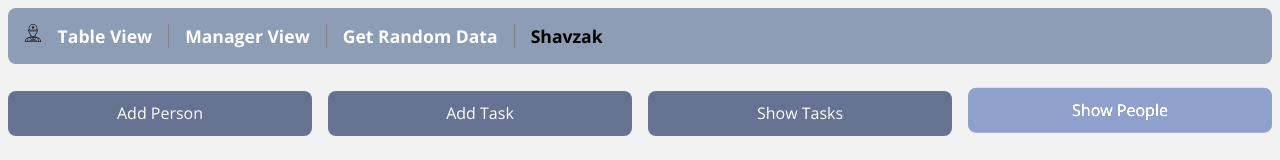
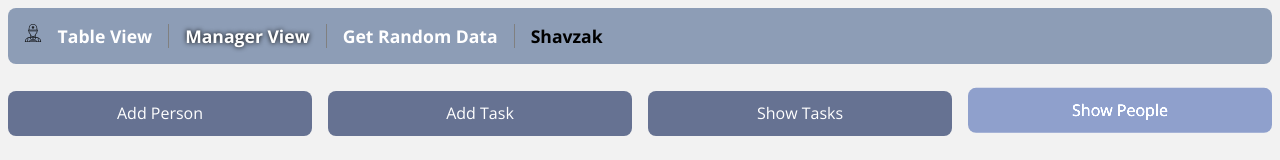
Before and after one commit to yuval-herman/shavazak, a React (Create React App) app in the folder client/: page /tablemanager/viewpeople in a window 1280 px wide. Shown: the top 160 px of the page. Built offline with nearby package versions, Linux system fonts and the light colour scheme.

Commit message:
added active link indication for MainNavbar

```diff
--- a/client/src/components/MainNavbar/MainNavbar.module.scss
+++ b/client/src/components/MainNavbar/MainNavbar.module.scss
@@ -16,6 +16,9 @@
 		padding-right: 1rem;
 		border-right: solid gray 1px;
 		color: white;
+		&.activeLink {
+			text-shadow: 0 0 5px black;
+		}
 	}
 	p {
 		margin: 0;
--- a/client/src/components/MainNavbar/MainNavbar.tsx
+++ b/client/src/components/MainNavbar/MainNavbar.tsx
@@ -1,4 +1,4 @@
-import { Link } from "react-router-dom";
+import { Link, NavLink } from "react-router-dom";
 import style from "./MainNavbar.module.scss";
 import helmet from "../../media/icons/helmet.svg";
 
@@ -6,9 +6,24 @@ export function MainNavbar() {
 	return (
 		<nav className={style.navbar}>
 			<img src={helmet} />
-			<Link to="/">table view</Link>
-			<Link to="/tablemanager">manager view</Link>
-			<Link to="/randomdata">get random data</Link>
+			<NavLink
+				className={({ isActive }) => (isActive ? style.activeLink : "")}
+				to="/"
+			>
+				table view
+			</NavLink>
+			<NavLink
+				className={({ isActive }) => (isActive ? style.activeLink : "")}
+				to="/tablemanager"
+			>
+				manager view
+			</NavLink>
+			<NavLink
+				className={({ isActive }) => (isActive ? style.activeLink : "")}
+				to="/randomdata"
+			>
+				get random data
+			</NavLink>
 			<p>Shavzak</p>
 		</nav>
 	);
```
